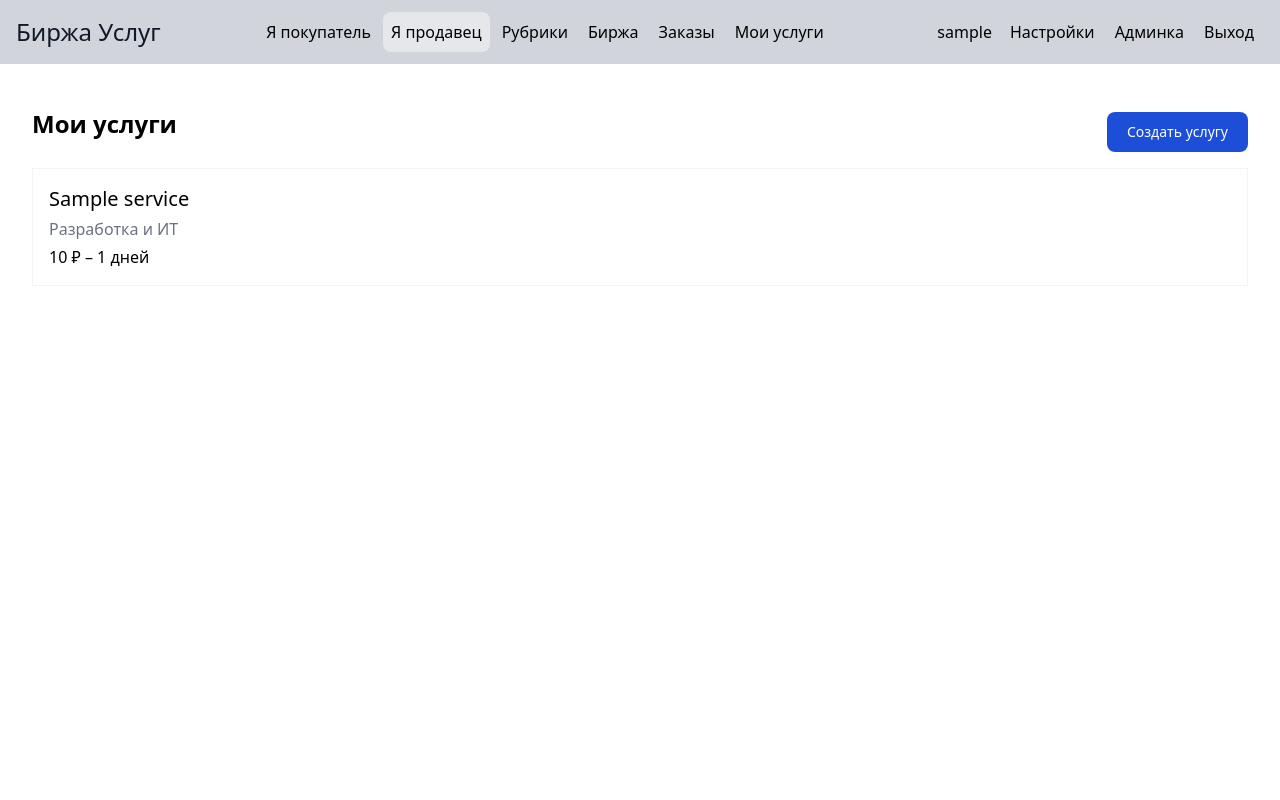
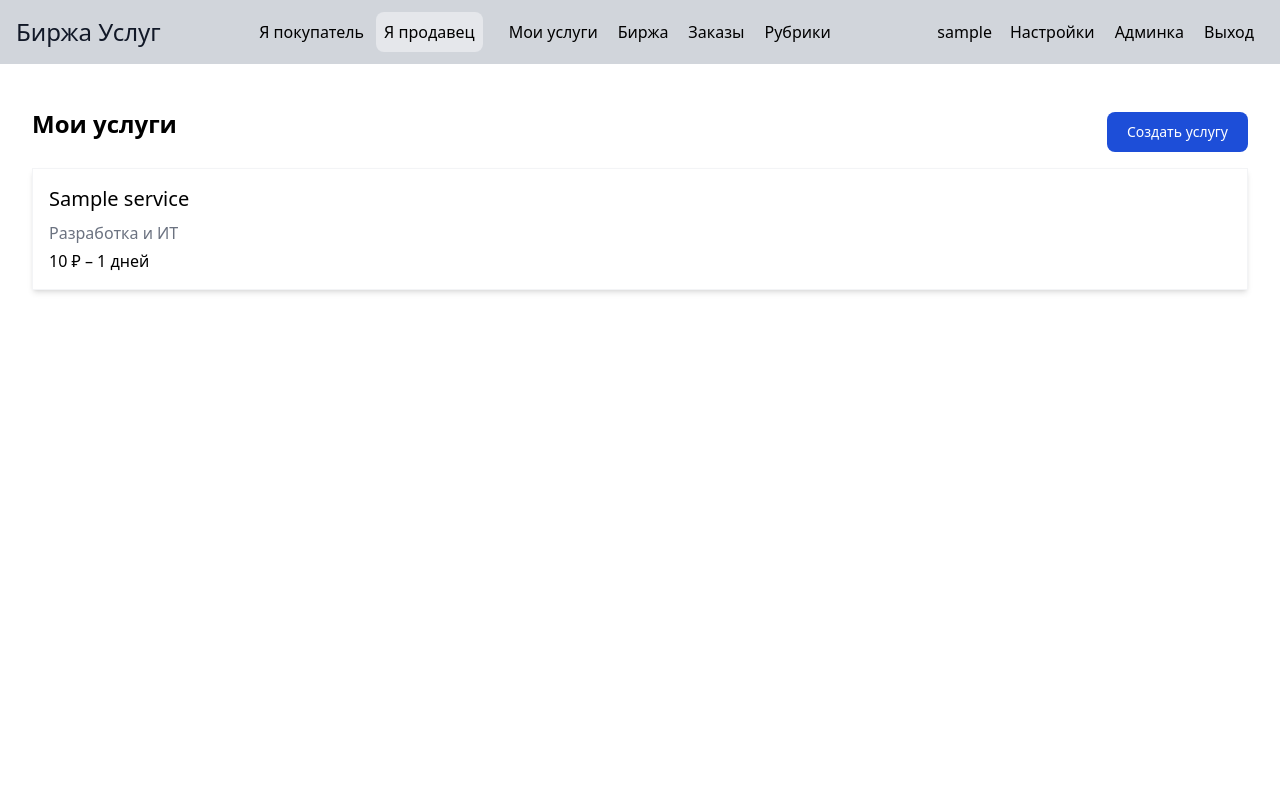
Before and after one commit to hazadus/services-exchange, a Django app: page /services/my/ in a window 1280 px wide. Run offline with Django 5.2, Linux system fonts and the light colour scheme; the visitor is signed in with stand-in values (Sample User, id 1); data comes from the database, SQL or seed files in the repository; tables that the repository leaves empty hold one stand-in row (values such as "Sample post"); parts of the project's set-up code (start-up, migrations or seed data) failed here and were passed over; some libraries are stand-ins or nearby versions.

Commit message:
ui: Minor mark-up update.

```diff
--- a/src/static/styles.css
+++ b/src/static/styles.css
@@ -649,6 +649,10 @@ video {
   margin-right: 0.75rem;
 }
 
+.mr-4 {
+  margin-right: 1rem;
+}
+
 .mt-0 {
   margin-top: 0px;
 }
@@ -1080,6 +1084,12 @@ video {
   text-decoration-line: underline;
 }
 
+.hover\:shadow-md:hover {
+  --tw-shadow: 0 4px 6px -1px rgb(0 0 0 / 0.1), 0 2px 4px -2px rgb(0 0 0 / 0.1);
+  --tw-shadow-colored: 0 4px 6px -1px var(--tw-shadow-color), 0 2px 4px -2px var(--tw-shadow-color);
+  box-shadow: var(--tw-ring-offset-shadow, 0 0 #0000), var(--tw-ring-shadow, 0 0 #0000), var(--tw-shadow);
+}
+
 .focus\:outline-none:focus {
   outline: 2px solid transparent;
   outline-offset: 2px;
--- a/src/templates/base.html
+++ b/src/templates/base.html
@@ -24,26 +24,26 @@
           {% if user.is_authenticated %}
             <!-- Переключение покупатель / продавец -->
             <a class="{% if user_mode == 'buyer' %}bg-gray-200 font-medium{% else %}hover:bg-gray-200{% endif %} p-2 mx-0.5 rounded-lg" href="{% url 'exchange:set_user_mode' %}?mode=buyer&redirect_to={{ request.path }}">Я покупатель</a>
-            <a class="{% if user_mode == 'seller' %}bg-gray-200 font-medium{% else %}hover:bg-gray-200{% endif %} p-2 mx-0.5 rounded-lg" href="{% url 'exchange:set_user_mode' %}?mode=seller&redirect_to={{ request.path }}">Я продавец</a>
-            <!-- Рубрики -->
-            <a class="p-2 hover:bg-gray-200 mx-0.5 rounded-lg" href="{% url 'exchange:category_list' %}">Рубрики</a>
+            <a class="mr-4 {% if user_mode == 'seller' %}bg-gray-200 font-medium{% else %}hover:bg-gray-200{% endif %} p-2 mx-0.5 rounded-lg" href="{% url 'exchange:set_user_mode' %}?mode=seller&redirect_to={{ request.path }}">Я продавец</a>
             {% if user_mode == 'buyer' %}
               <!-- "Я покупатель" -->
+              <!-- Проекты пользователя: /projects/ -->
+              <a class="p-2 hover:bg-gray-200 mx-0.5 rounded-lg">Мои проекты</a>
               <!-- Полный каталог услуг: /exchange/services/ -->
               <a class="p-2 hover:bg-gray-200 mx-0.5 rounded-lg" href="{% url 'services:list' %}">Услуги</a>
               <!-- То, что заказал пользователь: /orders/ -->
               <a class="p-2 hover:bg-gray-200 mx-0.5 rounded-lg">Мои заказы</a>
-              <!-- Проекты пользователя: /projects/ -->
-              <a class="p-2 hover:bg-gray-200 mx-0.5 rounded-lg">Мои проекты</a>
             {% else %}
               <!-- "Я продавец" -->
+              <!-- Услуги, которые предлагает пользователь -->
+              <a class="p-2 hover:bg-gray-200 mx-0.5 rounded-lg" href="{% url 'services:my_list' %}">Мои услуги</a>
               <!-- "Биржа" - полный каталог проектов: /exchange/projects/ -->
               <a class="p-2 hover:bg-gray-200 mx-0.5 rounded-lg">Биржа</a>
               <!-- То, что заказали у меня: /orders/ -->
               <a class="p-2 hover:bg-gray-200 mx-0.5 rounded-lg">Заказы</a>
-              <!-- Услуги, которые предлагает пользователь -->
-              <a class="p-2 hover:bg-gray-200 mx-0.5 rounded-lg" href="{% url 'services:my_list' %}">Мои услуги</a>
             {% endif %}
+            <!-- Рубрики -->
+            <a class="p-2 hover:bg-gray-200 mx-0.5 rounded-lg" href="{% url 'exchange:category_list' %}">Рубрики</a>
           {% else %}
             <!-- Публичные разделы сайта -->
             <a class="p-2 hover:bg-gray-200 mx-0.5 rounded-lg" href="{% url 'exchange:category_list' %}">Рубрики</a>
--- a/src/templates/services/service_list.html
+++ b/src/templates/services/service_list.html
@@ -26,7 +26,8 @@
       {% if service_list.count %}
         <div class="grid grid-cols-3 gap-5">
           {% for service in service_list %}
-            <div class="border border-gray-100 p-0 flex flex-col">
+            <!-- Service card -->
+            <div class="border border-gray-100 p-0 flex flex-col hover:shadow-md">
               <!-- Cover -->
               <div class="w-full h-48 bg-gray-50 mb-1"></div>
               <!-- Title -->
--- a/src/templates/services/service_my_list.html
+++ b/src/templates/services/service_my_list.html
@@ -8,12 +8,12 @@
 
   <div>
     {% for service in service_list %}
-      <div class="p-4 border border-gray-100">
-        <h2 class="text-xl font-medium mb-1 hover:underline">
-          <a href="{% url 'services:detail' service.pk %}">{{ service.title }}</a>
-        </h2>
-        <div class="text-gray-500 mb-1 hover:underline">
-          <a href="{% url 'services:list' %}?category_id={{ service.category.pk }}">
+      <div class="p-4 border border-gray-100 mb-2 shadow-md">
+        <div class="mb-2">
+          <a href="{% url 'services:detail' service.pk %}" class="text-xl font-medium hover:underline">{{ service.title }}</a>
+        </div>
+        <div class="mb-1">
+          <a href="{% url 'services:list' %}?category_id={{ service.category.pk }}" class="text-gray-500 hover:underline">
             {{ service.category }}
           </a>
         </div>
```
